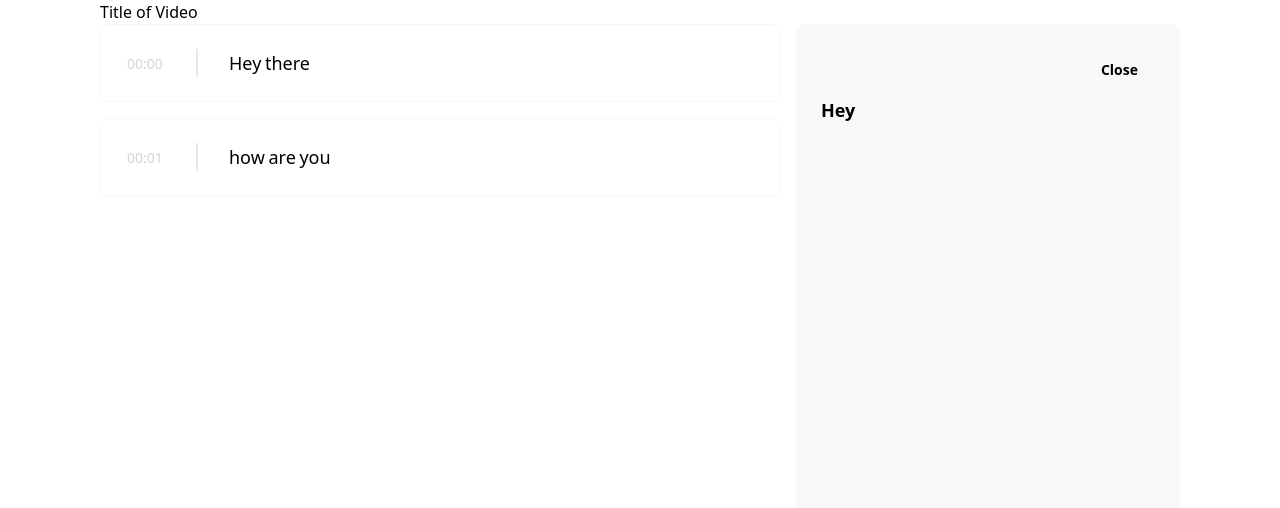
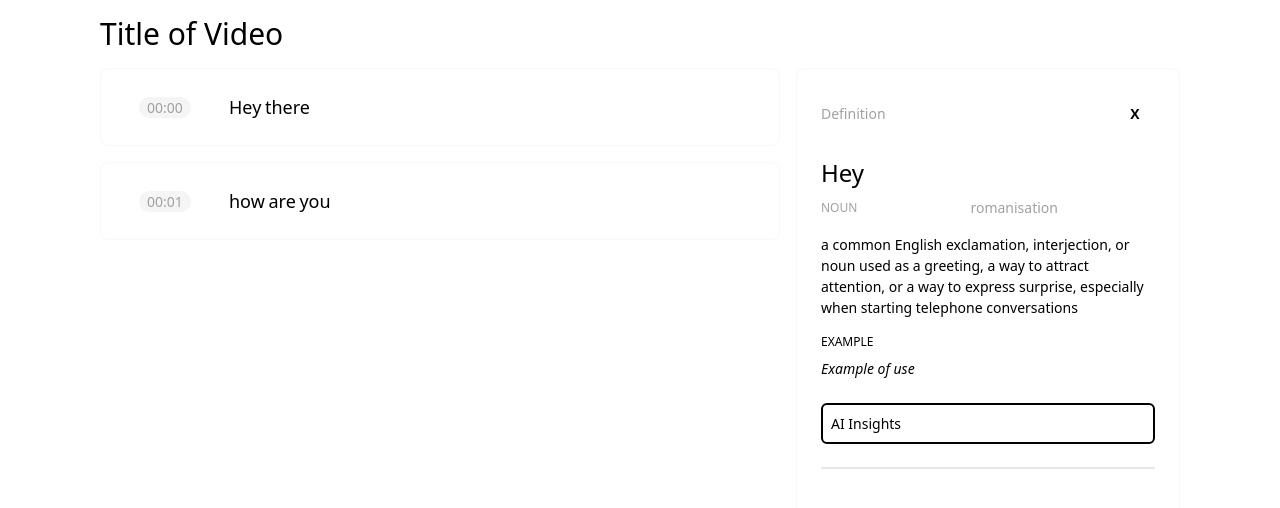
Before and after one commit to ivan-chan-1/subtext, a React (Vite) app in the folder frontend/: page /transcript in a window 1280 px wide. Both pictures are taken after a click on the link "Hey". Shown: the top 508 px of the page. Built offline with nearby package versions, Linux system fonts and the light colour scheme.

Commit message:
implemented definition interface

```diff
--- a/frontend/src/components/DefinitionCard.tsx
+++ b/frontend/src/components/DefinitionCard.tsx
@@ -1,10 +1,17 @@
-const DefinitionCard = ({word, handler} : {word: string, handler: React.Dispatch<React.SetStateAction<string>>}) => {
+const DefinitionCard = ({word} : {word: string}) => {
   return (
-    <div className="card card-border bg-base-200 w-96">
-        <div className="card-body">
-        <div className="card-actions justify-end"><button className="btn btn-ghost" onClick={() => handler("")}>Close</button></div>
-        <div className="card-title">{word}</div>
-        </div>
+    <div className="flex flex-col gap-2">
+      <h1 className="text-2xl">{word}</h1>
+      <div className="flex items-center gap-4">
+        <p className="uppercase text-xs text-neutral-400">{"noun"}</p>
+        <p className="text-neutral-400">{"romanisation"}</p>
+      </div>
+      <p className="my-2">{"a common English exclamation, interjection, or noun used as a greeting, a way to attract attention, or a way to express surprise, especially when starting telephone conversations"}</p>
+      <p className="uppercase text-xs font-medium">{"Example"}</p>
+      <p className="italic">{"Example of use"}</p>
+      <div className="border-2 rounded-md p-2 mt-4">
+        <p>AI Insights</p>
+      </div>
     </div>
   )
 }
--- /dev/null
+++ b/frontend/src/components/DefinitionInterface.tsx
@@ -0,0 +1,20 @@
+import DefinitionCard from "./DefinitionCard"
+
+const DefinitionInterface = ({word, handler} : {word: string, handler: React.Dispatch<React.SetStateAction<string>>}) => {
+  return (
+    <div className="card card-border bg-base-100 w-96">
+      <div className="card-body">
+        <div className="flex justify-between items-center mb-4">
+          <h1 className="text-neutral-400">Definition</h1>
+          <button className="btn btn-ghost btn-circle" onClick={() => handler("")}>X</button>
+        </div>
+        <div className="flex flex-col">
+          <DefinitionCard word={word} />
+          <div className="divider"/>
+        </div>
+      </div>
+    </div>
+  )
+}
+
+export default DefinitionInterface
--- a/frontend/src/components/LineCard.tsx
+++ b/frontend/src/components/LineCard.tsx
@@ -15,8 +15,11 @@ const LineCard = ({details, handler}: {details: LineDetails, handler: React.Disp
     <div className="card card-border bg-base-100">
       <div className="card-body">
         <div className="flex gap-6">
-          <div className="flex flex-col justify-center items-center w-10 text-neutral-300">{formatTime(details.start)}</div>
-          <div className="divider divider-horizontal m-0" />
+          <div className="flex flex-col justify-center items-center w-20">
+            <div className=" text-neutral-400 rounded-full bg-neutral-100 px-2">
+              {formatTime(details.start)}
+            </div>
+          </div>
           <div>
             {details.text.map((w: string) => {return (<><a className="link link-hover text-lg" onClick={() => handleClick(w)}>{w}</a>{" "}</>)})}
           </div>
--- a/frontend/src/pages/TranscriptPage.tsx
+++ b/frontend/src/pages/TranscriptPage.tsx
@@ -1,7 +1,7 @@
 import { useState } from "react"
 import LineCard from "../components/LineCard"
 import Page from "../components/Page"
-import DefinitionCard from "../components/DefinitionCard"
+import DefinitionInterface from "../components/DefinitionInterface"
 
 const TEST_TRANSCRIPT = [
     {
@@ -22,7 +22,7 @@ const TranscriptPage = () => {
   return (
     <Page>
         <div className="w-full flex flex-col">
-          <h1 className="">Title of Video</h1>
+          <h1 className="text-3xl my-4">Title of Video</h1>
           {/* <div className="h-full">
             <iframe width="80%" height="50%" src="https://www.youtube.com/embed/tgbNymZ7vqY"></iframe>
           </div> */}
@@ -38,7 +38,7 @@ const TranscriptPage = () => {
               </div>
             </div>
 
-            {word !== "" && <DefinitionCard word={word} handler={setWord} />}
+            {word !== "" && <DefinitionInterface word={word} handler={setWord} />}
           </div>
         </div>
     </Page>
```
